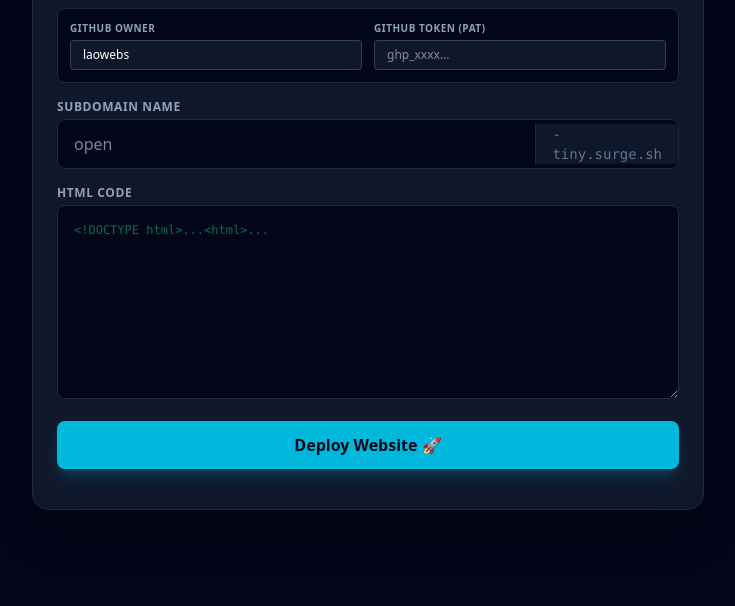
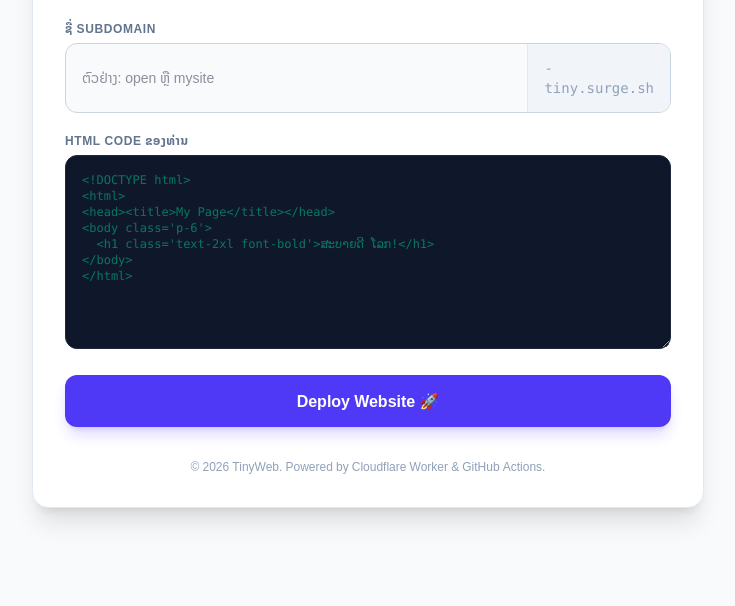
Before and after one commit to laowebs/tinyweb, a website: page sites/builder/index.html in a window 1280 px wide. Shown: the part 194-800 px from the top of the page, without its empty margins (272-1007 px from the left). Drawn offline with nearby package versions, Linux system fonts and the light colour scheme.

Commit message:
Update index.html

```diff
--- a/sites/builder/index.html
+++ b/sites/builder/index.html
@@ -1,135 +1,101 @@
 <!DOCTYPE html>
-<html lang="en">
+<html lang="lo">
 <head>
     <meta charset="UTF-8">
     <meta name="viewport" content="width=device-width, initial-scale=1.0">
-    <title>TinyWeb Builder (Direct GitHub)</title>
+    <title>TinyWeb Builder - ສ້າງເວັບໄຊທ໌ງ່າຍໆ</title>
     <script src="https://cdn.jsdelivr.net/npm/@tailwindcss/browser@4"></script>
+    <link href="https://fonts.googleapis.com/css2?family=Noto+Sans+Lao:wght@300;400;600;700&display=swap" rel="stylesheet">
+    <style>
+        body { font-family: 'Noto Sans Lao', sans-serif; }
+    </style>
 </head>
-<body class="bg-slate-950 text-white min-h-screen flex flex-col items-center justify-center p-6">
+<body class="bg-slate-50 text-slate-800 min-h-screen flex flex-col items-center justify-center p-6">
 
-    <div class="w-full max-w-2xl bg-slate-900 border border-slate-800 rounded-2xl p-6 shadow-2xl">
-        <h1 class="text-2xl font-bold mb-1 text-cyan-400">TinyWeb Builder</h1>
-        <p class="text-slate-400 text-sm mb-6">Deploy custom pages instantly to <span class="text-white font-mono">-tiny.surge.sh</span></p>
+    <div class="w-full max-w-2xl bg-white border border-slate-200 rounded-2xl p-8 shadow-xl">
 
-        <div class="space-y-4">
-            <!-- GitHub Token & Owner Configuration (Optional / Hidden if hardcoded) -->
-            <div class="grid grid-cols-2 gap-3 bg-slate-950 p-3 rounded-lg border border-slate-800">
-                <div>
-                    <label class="block text-[10px] uppercase tracking-wider text-slate-400 mb-1 font-semibold">GitHub Owner</label>
-                    <input type="text" id="gh-owner" value="laowebs" placeholder="username" class="w-full bg-slate-900 border border-slate-700 rounded px-3 py-1.5 text-xs text-white outline-none">
-                </div>
-                <div>
-                    <label class="block text-[10px] uppercase tracking-wider text-slate-400 mb-1 font-semibold">GitHub Token (PAT)</label>
-                    <input type="password" id="gh-token" placeholder="ghp_xxxx..." class="w-full bg-slate-900 border border-slate-700 rounded px-3 py-1.5 text-xs text-white outline-none">
+        <!-- Header -->
+        <div class="text-center mb-6">
+            <h1 class="text-3xl font-bold text-indigo-600">TinyWeb Builder</h1>
+            <p class="text-slate-500 text-sm mt-1">ສ້າງ ແລະ Deploy หน้าเว็บไซต์ของคุณໄປທີ່ <span class="font-mono text-indigo-500 font-semibold">-tiny.surge.sh</span> ໄດ້ທັນທີ</p>
+        </div>
+
+        <div class="space-y-5">
+            <!-- ໃສ່ຊື່ Subdomain -->
+            <div>
+                <label class="block text-xs uppercase tracking-wider text-slate-500 mb-1.5 font-bold">ຊື່ Subdomain</label>
+                <div class="flex items-center bg-slate-50 border border-slate-300 rounded-xl overflow-hidden focus-within:border-indigo-500 focus-within:ring-2 focus-within:ring-indigo-100 transition-all">
+                    <input type="text" id="subdomain" placeholder="ຕົວຢ່າງ: open ຫຼື mysite" class="w-full bg-transparent px-4 py-3.5 text-slate-800 outline-none text-sm">
+                    <span class="px-4 text-slate-400 bg-slate-100 border-l border-slate-200 text-sm font-mono py-3.5">-tiny.surge.sh</span>
                 </div>
             </div>
 
-            <!-- Subdomain Input -->
+            <!-- ໃສ່ HTML Code -->
             <div>
-                <label class="block text-xs uppercase tracking-wider text-slate-400 mb-1 font-semibold">Subdomain Name</label>
-                <div class="flex items-center bg-slate-950 border border-slate-800 rounded-lg overflow-hidden focus-within:border-cyan-500">
-                    <input type="text" id="subdomain" placeholder="open" class="w-full bg-transparent px-4 py-3 text-white outline-none">
-                    <span class="px-4 text-slate-500 bg-slate-900 border-l border-slate-800 text-sm font-mono">-tiny.surge.sh</span>
-                </div>
+                <label class="block text-xs uppercase tracking-wider text-slate-500 mb-1.5 font-bold">HTML Code ຂອງທ່ານ</label>
+                <textarea id="html-code" rows="10" placeholder="<!DOCTYPE html>&#10;<html>&#10;<head><title>My Page</title></head>&#10;<body class='p-6'>&#10;  <h1 class='text-2xl font-bold'>ສະບາຍດີ ໂລກ!</h1>&#10;</body>&#10;</html>" class="w-full bg-slate-900 border border-slate-800 rounded-xl p-4 font-mono text-xs text-emerald-400 outline-none focus:ring-2 focus:ring-indigo-100 transition-all shadow-inner"></textarea>
             </div>
 
-            <!-- HTML Code Input -->
-            <div>
-                <label class="block text-xs uppercase tracking-wider text-slate-400 mb-1 font-semibold">HTML Code</label>
-                <textarea id="html-code" rows="10" placeholder="<!DOCTYPE html>...<html>..." class="w-full bg-slate-950 border border-slate-800 rounded-lg p-4 font-mono text-xs text-green-400 outline-none focus:border-cyan-500"></textarea>
-            </div>
-
-            <!-- Submit Button -->
-            <button onclick="handleDeployDirect()" id="deploy-btn" class="w-full bg-cyan-500 hover:bg-cyan-400 text-slate-950 font-bold py-3 rounded-lg transition-all shadow-lg shadow-cyan-500/20 cursor-pointer">
-                Deploy Website 🚀
+            <!-- ປຸ່ມ Deploy -->
+            <button onclick="handleDeploy()" id="deploy-btn" class="w-full bg-indigo-600 hover:bg-indigo-500 text-white font-bold py-3.5 rounded-xl transition-all shadow-lg shadow-indigo-600/20 cursor-pointer text-base flex items-center justify-center space-x-2">
+                <span>Deploy Website 🚀</span>
             </button>
 
-            <!-- Result Box -->
-            <div id="result-box" class="hidden mt-4 p-4 bg-slate-950 border border-slate-800 rounded-lg text-sm"></div>
+            <!-- กล่องສະແດງຜົນลัพธ์ -->
+            <div id="result-box" class="hidden mt-4 p-4 bg-indigo-50/50 border border-indigo-100 rounded-xl text-sm"></div>
+        </div>
+
+        <div class="mt-8 text-center text-slate-400 text-xs">
+            &copy; 2026 TinyWeb. Powered by Cloudflare Worker & GitHub Actions.
         </div>
     </div>
 
     <script>
-        async function handleDeployDirect() {
-            const owner = document.getElementById('gh-owner').value.trim();
-            const token = document.getElementById('gh-token').value.trim();
+        async function handleDeploy() {
             const subdomain = document.getElementById('subdomain').value.trim().toLowerCase();
             const htmlContent = document.getElementById('html-code').value.trim();
             const btn = document.getElementById('deploy-btn');
             const resultBox = document.getElementById('result-box');
 
-            if (!owner || !token) {
-                alert('Please enter your GitHub Owner and Personal Access Token!');
-                return;
-            }
             if (!subdomain || !htmlContent) {
-                alert('Please fill in both subdomain and HTML code!');
+                alert('ກະລຸນາຕື່ມຂໍ້ມູນ Subdomain ແລະ HTML Code ໃຫ້ครบถ้วน!');
                 return;
             }
 
             if (!/^[a-z0-9-]+$/.test(subdomain)) {
-                alert('Subdomain can only contain lowercase letters, numbers, and hyphens.');
+                alert('Subdomain ຕ້ອງເປັນພາສາອັງກິດໂຕພິມນ້ອຍ, ຕົວເລກ ຫຼື ເຄື່ອງໝາຍຂີດ (-) เท่านั้น!');
                 return;
             }
 
             btn.disabled = true;
-            btn.textContent = 'Deploying to GitHub... ⏳';
+            btn.textContent = 'ກຳລັງ Deploy... ⏳';
             resultBox.classList.add('hidden');
 
-            const repo = 'tinyweb';
-            const path = `sites/${subdomain}/index.html`;
-            const url = `https://api.github.com/repos/${owner}/${repo}/contents/${path}`;
+            // ⚡ ປ່ຽນ URL ນີ້ເປັນ Cloudflare Worker URL ຂອງເຈົ້າ (ຕົວຢ່າງ: https://tinyweb-api.yourname.workers.dev)
+            const workerUrl = 'https://tinyweb-api.nirankoon.workers.dev';
 
             try {
-                // 1. Check if file exists to get SHA (for updates)
-                let existingSha = null;
-                const checkRes = await fetch(url, {
-                    method: 'GET',
-                    headers: {
-                        'Authorization': `token ${token}`,
-                        'Accept': 'application/vnd.github.v3+json'
-                    }
+                const response = await fetch(workerUrl, {
+                    method: 'POST',
+                    headers: { 'Content-Type': 'application/json' },
+                    body: JSON.stringify({
+                        subdomain: subdomain,
+                        htmlContent: htmlContent
+                    })
                 });
 
-                if (checkRes.ok) {
-                    const fileData = await checkRes.json();
-                    existingSha = fileData.sha;
+                const data = await response.json();
+
+                if (response.ok && data.success) {
+                    resultBox.innerHTML = `✅ <span class="text-emerald-700 font-bold">Deploy ສຳເລັດແລ້ວ!</span><br>
+                    <span class="text-slate-600 text-xs">GitHub Actions ກຳລັງສ້າງເວັບໄຊທ໌ (ລໍຖ້າປະມານ 30 ວິນາທີ):</span><br>
+                    <a href="${data.url}" target="_blank" class="text-indigo-600 font-semibold underline font-mono mt-1.5 inline-block text-base">${data.url}</a>`;
+                    resultBox.classList.remove('hidden');
+                } else {
+                    throw new Error(data.error || 'ເກີດข้อผิดพลาดในการ Deploy');
                 }
-
-                // 2. Prepare PUT request payload
-                const contentEncoded = btoa(unescape(encodeURIComponent(htmlContent))); // support UTF-8 / Lao text
-                const bodyData = {
-                    message: `Deploy site for ${subdomain}-tiny.surge.sh via Builder`,
-                    content: contentEncoded
-                };
-                if (existingSha) {
-                    bodyData.sha = existingSha;
-                }
-
-                // 3. Push file to GitHub Repository
-                const putRes = await fetch(url, {
-                    method: 'PUT',
-                    headers: {
-                        'Authorization': `token ${token}`,
-                        'Content-Type': 'application/json',
-                        'Accept': 'application/vnd.github.v3+json'
-                    },
-                    body: JSON.stringify(bodyData)
-                });
-
-                if (!putRes.ok) {
-                    const errJson = await putRes.json();
-                    throw new Error(errJson.message || 'GitHub API error');
-                }
-
-                resultBox.innerHTML = `✅ <span class="text-green-400 font-semibold">Pushed to GitHub Successfully!</span><br>
-                <span class="text-slate-400 text-xs">GitHub Actions is now deploying your site...</span><br>
-                <a href="https://${subdomain}-tiny.surge.sh" target="_blank" class="text-cyan-400 underline font-mono mt-1 inline-block">https://${subdomain}-tiny.surge.sh</a>`;
-                resultBox.classList.remove('hidden');
-
             } catch (err) {
-                resultBox.innerHTML = `❌ <span class="text-red-400 font-semibold">Error:</span> ${err.message}`;
+                resultBox.innerHTML = `❌ <span class="text-rose-600 font-bold">ເກີດข้อผิดพลาด:</span> <span class="text-rose-700">${err.message}</span>`;
                 resultBox.classList.remove('hidden');
             } finally {
                 btn.disabled = false;
```
